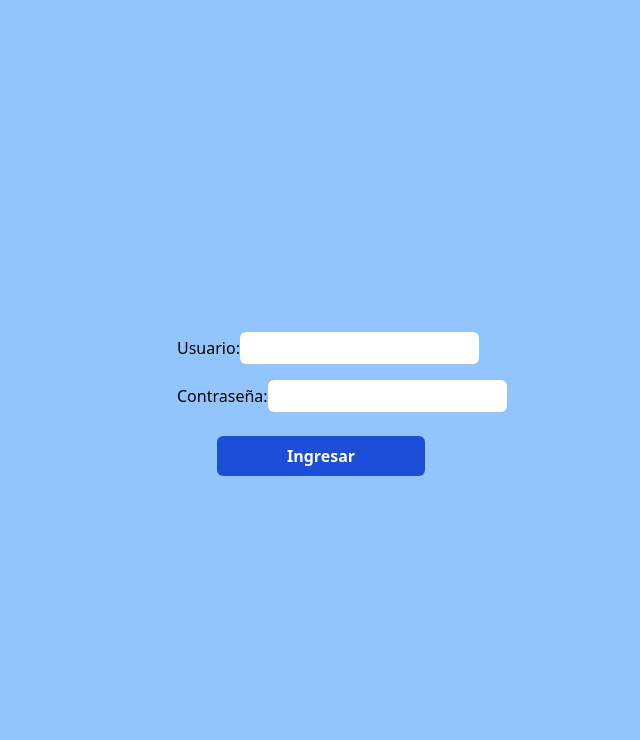
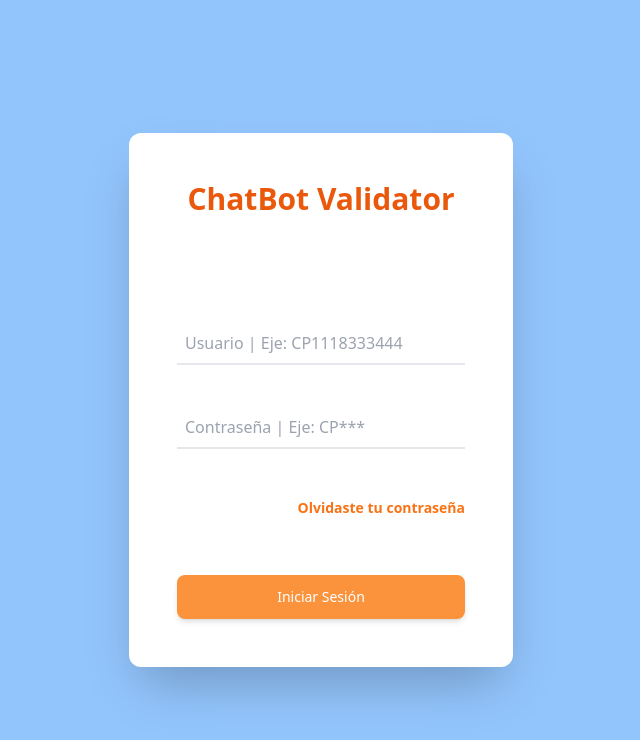
Before and after one commit to llOrtegall/Clean_Architecture_Node, a React (Vite) app: page / in a window 1280 px wide. Shown: the top 740 px of the page, without its empty margins (319-959 px from the left). Built offline with nearby package versions, Linux system fonts and the light colour scheme; no server answers.

Commit message:
CAMBIOS OK

```diff
--- a/src/App.jsx
+++ b/src/App.jsx
@@ -6,7 +6,7 @@ import { DashBoard } from './Components/DashBoard'
 import { useEffect } from 'react'
 
 axios.defaults.withCredentials = true
-axios.defaults.baseURL = 'http://localhost:4040'
+axios.defaults.baseURL = 'http://172.20.1.160:3000'
 
 export function App () {
   const { user, login } = useAuth()
--- a/src/Components/LoginForm.jsx
+++ b/src/Components/LoginForm.jsx
@@ -24,28 +24,18 @@ export const LoginForm = () => {
 
   return (
     <section className='bg-blue-300 w-screen h-screen flex flex-col items-center justify-center relative'>
-      <form onSubmit={handleSubmit} className='flex flex-col w-80 items-center'>
-        <label className='flex m-2 w-72 items-center justify-between'>
-          Usuario:
-          <input
-          className='p-1 rounded-md'
-            type="text"
-            value={user}
-            onChange={({ target: { value } }) => setUser(value)}
-          />
-        </label>
-        <label className='flex m-2 w-72 items-center justify-between'>
-            Contraseña:
-          <input
-          className='p-1 rounded-md'
-            type="password"
-            value={password}
-            onChange={({ target: { value } }) => setPassword(value)}
-          />
-        </label>
-        <button className='bg-blue-700 w-52 rounded-md p-2 mt-4 text-white font-bold' type="submit">Ingresar</button>
-      </form>
-      {error && <p className='absolute bottom-60 text-red-600'>{error}</p>}
+      <form onSubmit={handleSubmit} className='bg-white w-96 h-2/3 rounded-xl p-12 shadow-2xl relative flex flex-col gap-8 justify-between'>
+      <h1 className='text-orange-600 font-bold text-3xl text-center'>ChatBot Validator</h1>
+      <br />
+      {/* // TODO: usuario */}
+      <input type='text' placeholder='Usuario | Eje: CP1118333444' className='border-b-2 p-2' required onChange={ev => setUser(ev.target.value)} />
+      {/* // TODO: contraseña */}
+      <input type='password' placeholder='Contraseña | Eje: CP***' className='border-b-2 p-2' required onChange={ev => setPassword(ev.target.value)} />
+      <a className='text-orange-500 text-sm font-semibold text-end pt-2 pb-4'>Olvidaste tu contraseña</a>
+      <button className='bg-orange-400 w-full rounded-lg p-3 text-white text-sm shadow-md hover:bg-green-100 hover:text-black'>Iniciar Sesión</button>
+      {error ? <p className='absolute bottom-24 left-28 text-red-600 font-semibold'>{error}</p> : null}
+
+    </form>
     </section>
   )
 }
```
